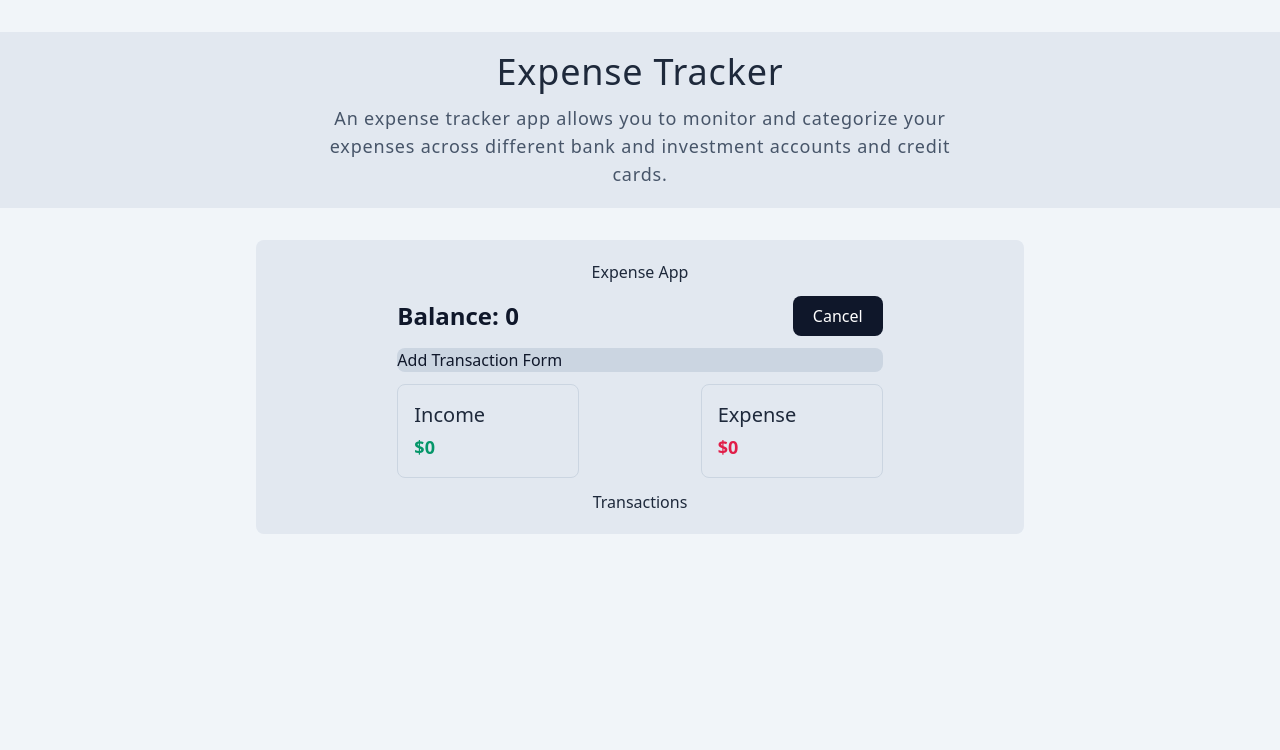
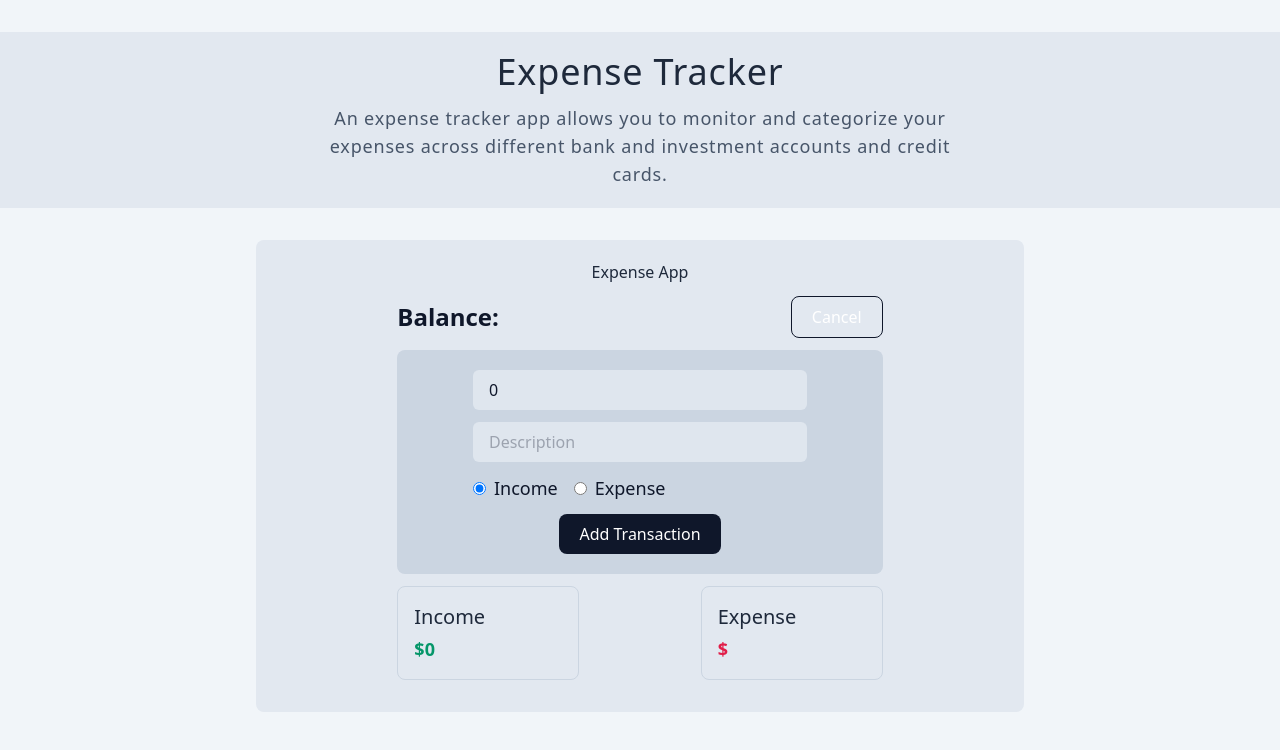
Before and after one commit to pedrrram/expense-tracker, a React (Create React App) app: page / in a window 1280 px wide. Both pictures are taken after a click on the button "Add". Shown: the top 750 px of the page. Built offline with nearby package versions, Linux system fonts and the light colour scheme.

Commit message:
create & improve expenses Form compoent

```diff
--- a/src/components/expense-app/ExpenseApp.jsx
+++ b/src/components/expense-app/ExpenseApp.jsx
@@ -1,18 +1,29 @@
 import { useState } from 'react';
 
 import Overview from './Overview';
-import Transactions from './Transactions'
+import Transactions from './Transactions';
 
 const ExpenseApp = () => {
-  const [expense, setExpense] = useState(0);
+  const [expense, setExpense] = useState(undefined);
   const [income, setIncome] = useState(0);
   const [transactions, setTransactions] = useState([]);
+
+  const addTransaction = (transaction) => {
+    setTransactions((prevTrans) => [
+      ...prevTrans,
+      { id: Date.now(), ...transaction },
+    ]);
+  };
 
   return (
     <section className="flex flex-col items-center w-full max-w-3xl bg-slate-200 rounded-lg text-slate-800 p-5">
       <h1>Expense App</h1>
-      <Overview income={income} expense={expense}/>
-      <Transactions transactions={transactions}/>
+      <Overview
+        income={income}
+        expense={expense}
+        addTransaction={addTransaction}
+      />
+      <Transactions transactions={transactions} />
     </section>
   );
 };
--- a/src/components/expense-app/Overview.jsx
+++ b/src/components/expense-app/Overview.jsx
@@ -4,25 +4,29 @@ import { useState } from 'react';
 import Form from './form/Form';
 import ResultBox from './ResultBox';
 
-const Overview = ({ income, expense }) => {
+const Overview = ({ income, expense, addTransaction }) => {
   const [isShow, setIsShow] = useState(false);
 
   return (
     <>
       <div className="w-full flex justify-evenly items-center my-3">
         <span className="font-bold text-slate-900 text-2xl md:w-1/4">
-          Balance: {income - expense}
+          Balance: {income && expense ? income - expense : null}
         </span>
         <div className="md:w-1/4 text-right">
           <button
-            className="text-white font-thin bg-slate-900 rounded-lg px-5 py-2"
+            className={`text-white font-thin bg-slate-900 rounded-lg px-5 py-2 ${
+              isShow
+                ? 'bg-transparent text-slate-900 border border-slate-900'
+                : ''
+            }`}
             onClick={() => setIsShow(!isShow)}
           >
-            { isShow ? 'Cancel' : 'Add' }
+            {isShow ? 'Cancel' : 'Add'}
           </button>
         </div>
       </div>
-      {isShow && <Form />}
+      {isShow && <Form setIsShow={setIsShow} addTransaction={addTransaction} />}
       <div className="w-full flex justify-evenly items-center my-3">
         <ResultBox kind={'Income'} amount={income} />
         <ResultBox kind={'Expense'} amount={expense} />
--- a/src/components/expense-app/ResultBox.jsx
+++ b/src/components/expense-app/ResultBox.jsx
@@ -1,7 +1,6 @@
 import propTypes from 'prop-types';
 
 const ResultBox = ({ kind, amount }) => {
-
   return (
     <div className="border border-slate-300 rounded-lg flex flex-col p-4 md:w-1/4">
       <span className="font-thin text-xl mb-1">{kind}</span>
@@ -18,7 +17,7 @@ const ResultBox = ({ kind, amount }) => {
 
 ResultBox.propTypes = {
   kind: propTypes.string.isRequired,
-  amount: propTypes.number.isRequired
-}
+  amount: propTypes.number.isRequired,
+};
 
 export default ResultBox;
--- a/src/components/expense-app/Transactions.jsx
+++ b/src/components/expense-app/Transactions.jsx
@@ -1,7 +1,7 @@
 import propTypes from 'prop-types';
 
 const Transactions = ({ transactions }) => {
-  return <div>Transactions</div>;
+  return <div>{transactions?.map(tr => <div key={tr.id}>{tr.type} - {tr.amount}</div>)}</div>;
 };
 
 Transactions.propTypes = {
--- a/src/components/expense-app/form/Form.jsx
+++ b/src/components/expense-app/form/Form.jsx
@@ -1,9 +1,78 @@
-const Form = () => {
+import { useState } from 'react';
+
+const Form = ({ setIsShow, addTransaction }) => {
+  const [transaction, setTransaction] = useState({
+    type: 'income',
+    amount: 0,
+    description: '',
+  });
+
+  const changeHandler = (e) => {
+    setTransaction((prevTrans) => ({
+      ...prevTrans,
+      [e.target.name]: e.target.value,
+    }));
+  };
+
+  const submitHandler = (e) => {
+    e.preventDefault();
+    addTransaction(transaction)
+    setIsShow(false);
+  };
+
   return (
-    <form className="bg-slate-300 w-4/6 rounded-lg text-slate-900">
-      <legend>Add Transaction Form</legend>
+    <form
+      onSubmit={submitHandler}
+      className="bg-slate-300 w-4/6 rounded-lg text-slate-900 flex flex-col items-center p-5 font-thin space-y-3"
+    >
+      <input
+        name="amount"
+        type="number"
+        placeholder="Amount"
+        min={0}
+        className="w-3/4 bg-slate-200/90 outline-none px-4 py-2 rounded-md"
+        value={transaction.amount}
+        onChange={changeHandler}
+      />
+      <input
+        name="description"
+        type="text"
+        placeholder="Description"
+        className="w-3/4 bg-slate-200/90 outline-none px-4 py-2 rounded-md"
+        value={transaction.description}
+        onChange={changeHandler}
+      />
+      <div className="text-lg flex w-3/4 justify-start items-center space-x-4">
+        <div>
+          <input
+            type="radio"
+            id="income"
+            name="type"
+            className="mr-2"
+            value="income"
+            checked={transaction.type === 'income'}
+            onChange={changeHandler}
+          />
+          <label htmlFor="income">Income</label>
+        </div>
+        <div>
+          <input
+            type="radio"
+            id="expense"
+            name="type"
+            value="expense"
+            checked={transaction.type === 'expense'}
+            className="mr-2"
+            onChange={changeHandler}
+          />
+          <label htmlFor="expense">Expense</label>
+        </div>
+      </div>
+      <button className="text-white font-thin bg-slate-900 rounded-lg px-5 py-2 mt-2">
+        Add Transaction
+      </button>
     </form>
-   );
-}
+  );
+};
 
 export default Form;
```
